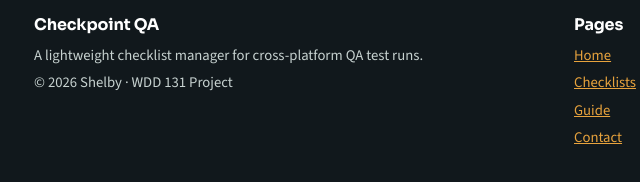
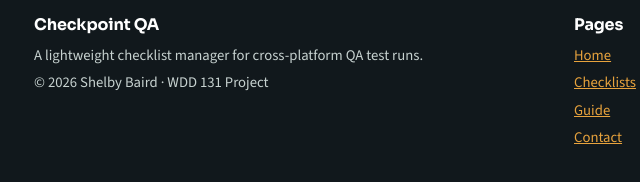
Before and after one commit to Shelbizzle626/wdd131, a plain HTML site: page project/checkpoint-qa/guide.html in a window 1280 px wide. Shown: the part 2652-2834 px from the top of the page, 66-706 px from the left. Drawn offline with nearby package versions, Linux system fonts and the light colour scheme.

Commit message:
Final project edits

```diff
--- a/project/checkpoint-qa/guide.html
+++ b/project/checkpoint-qa/guide.html
@@ -5,7 +5,7 @@
   <meta name="viewport" content="width=device-width, initial-scale=1.0">
   <title>QA Testing Guide — Checkpoint QA</title>
   <meta name="description" content="A practical guide to running a structured QA pass: planning, priorities, cross-platform coverage, and sign-off for streaming applications.">
-  <meta name="author" content="Shelby">
+  <meta name="author" content="Shelby Baird">
   <link rel="icon" href="images/favicon.png" type="image/png">
   <link rel="preconnect" href="https://fonts.googleapis.com">
   <link rel="preconnect" href="https://fonts.gstatic.com" crossorigin>
@@ -82,7 +82,7 @@
       <div>
         <h3>Checkpoint QA</h3>
         <p>A lightweight checklist manager for cross-platform QA test runs.</p>
-        <p>&copy; <span id="year">2026</span> Shelby &middot; WDD 131 Project</p>
+        <p>&copy; <span id="year">2026</span> Shelby Baird &middot; WDD 131 Project</p>
       </div>
       <div>
         <h3>Pages</h3>
```
Also changed, not shown: project/checkpoint-qa/checklists.html (+1 -1 lines), project/checkpoint-qa/contact.html (+2 -2 lines), project/checkpoint-qa/index.html (+1 -1 lines), project/checkpoint-qa/references.html (+1 -1 lines), project/checkpoint-qa/thanks.html (+2 -2 lines).
